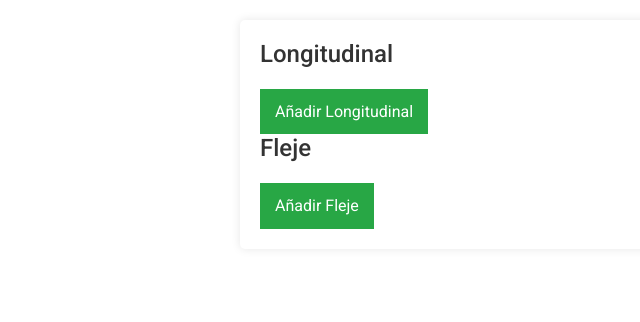
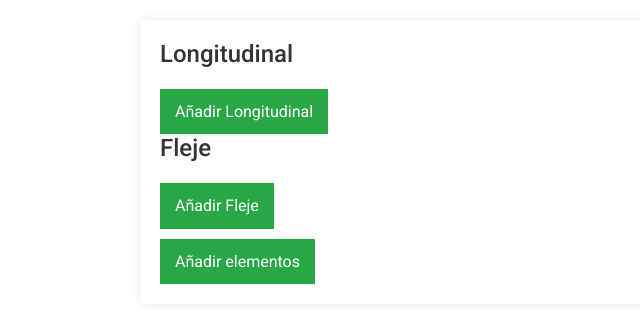
Before and after one commit to AndresOnate/AmounTI-FrontEnd, a React (Vite) app: page /listelements in a window 1280 px wide. Shown: the top 322 px of the page, without its empty margins (0-640 px from the left). Built offline with nearby package versions, Linux system fonts and the light colour scheme.

Commit message:
Listando elementos

```diff
--- a/src/components/ListElements.jsx
+++ b/src/components/ListElements.jsx
@@ -45,6 +45,10 @@ function ListElements() {
         updatedItems.splice(index, 1);
         setFlejeItems(updatedItems);
     };
+
+    const handleAddElements = (index) => {
+
+    }
 
     return (
         <div className="list-elements-container">
@@ -94,6 +98,7 @@ function ListElements() {
                     >
                         Eliminar
                     </button>
+
                 </div>
             ))}
             <button onClick={addLongitudinalItem} className="add-button">
@@ -146,11 +151,23 @@ function ListElements() {
                     >
                         Eliminar
                     </button>
+
                 </div>
             ))}
             <button onClick={addFlejeItem} className="add-button">
                 Añadir Fleje
             </button>
+
+            <div>
+
+                <button
+                    className="add-1-button"
+                    onClick={handleAddElements}
+                >
+                    Añadir elementos
+                </button>
+            </div>
+
         </div>
     );
 }
--- a/src/css/ListElements.css
+++ b/src/css/ListElements.css
@@ -4,7 +4,7 @@
     padding: 20px;
     border-radius: 5px;
     box-shadow: 0 0 10px rgba(0, 0, 0, 0.1);
-    max-width: 800px;
+    max-width: 1000px ;
     margin: 20px auto;
   }
 
@@ -54,6 +54,19 @@
     background-color: #c82333;
   }
 
+  /* Botón de eliminar */
+  .add-1-button {
+    background-color: #28a745;
+    color: white;
+    margin-top: 10px;
+
+  }
+
+  .add-1-button:hover {
+    background-color: #218838;
+  }
+
+
   /* Botón de añadir */
   .add-button {
     background-color: #28a745;
```
Lines whose indentation alone changed are shown as unchanged.
